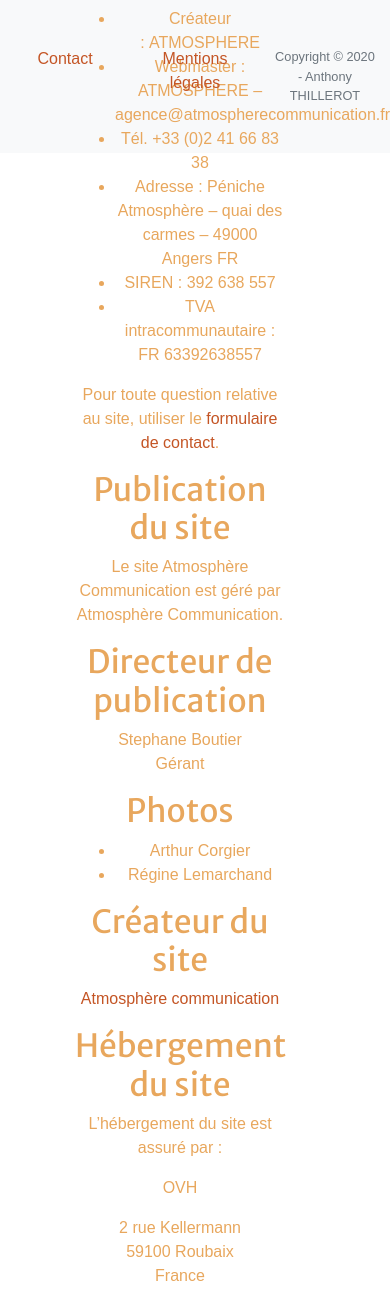
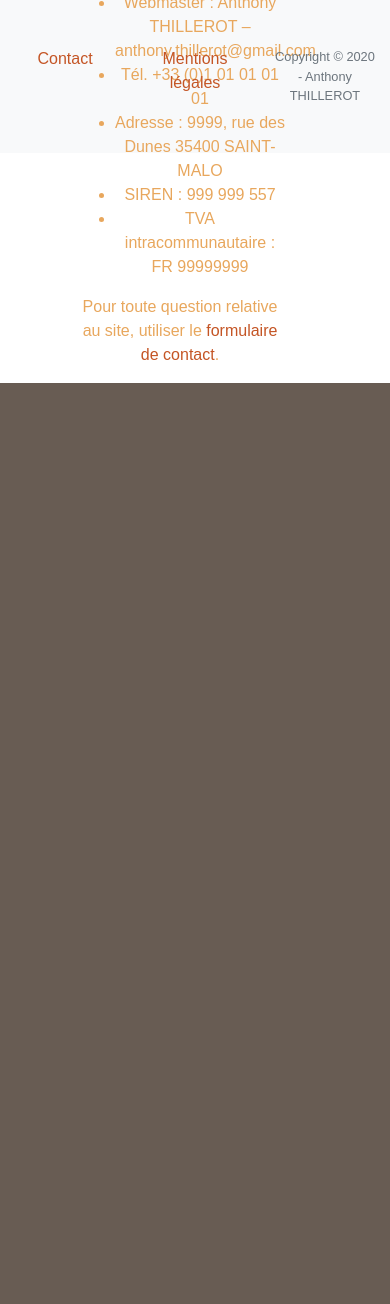
Before and after one commit to Anthony10700/P8, a Django app: page /purbeurre/legal_notice.html in a window 390 px wide. Shown: the part 777-2081 px from the top of the page. After the commit the page ends 1160 px from the top, so only its background shows below. Run offline with Django 3.2, Linux system fonts and the light colour scheme; parts of the project's set-up code (start-up, migrations or seed data) failed here and were passed over; some libraries are stand-ins or nearby versions; some web fonts are replaced.

Commit message:
add legal_notice

```diff
--- a/nutella_platform/purbeurre/templates/purbeurre/legal_notice.html
+++ b/nutella_platform/purbeurre/templates/purbeurre/legal_notice.html
@@ -5,13 +5,9 @@
     <div class="container ">
         <div class="row justify-content-center col-12">
             <div class="row justify-content-center col-12">
-                <div class="col-12 text-center">
-
+                <div class="col-12 text-center justify-content-center">
 
                     <h3>Mentions légales</h3>
-
-
-
 
                     <ul class="pt-3">
                         <hr class="col-12 border" />
@@ -19,61 +15,26 @@
                         <hr class="col-12 border" />
                         <li>Projet numéro 8 de la formation python sur OpenClassRooms</li>
                         <hr class="col-12 border" />
-                        <li>Développer par anthony thillerot
-                            <a class="d-block" href="mailto:anthony.thillerot@gmail.com">
-                                <i class="fa fa-envelope-o" aria-hidden="true"></i></a>
-
-                        </li>
 
                     </ul>
 
-
-
-                    <section class="container-fluid entry-content post-content" wfd-id="69">
-                        <div class="container" wfd-id="70">
-                            <div class="row" wfd-id="71">
-                                <div class="col-lg-4 col-md-12 col-sm-12 col-xs-12" wfd-id="77">
-                                    <p>En vertu de l’article 6 de la loi n° 2004-575 du 21 juin 2004 pour la confiance dans l’économie numérique, il est précisé aux utilisateurs du site&nbsp;http://www.atmosphere-communication.fr&nbsp;l’identité des différents
-                                        intervenants dans le cadre de sa réalisation et de son suivi :</p>
-                                    <ul wfd-id="78">
-                                        <li wfd-id="85">Propriétaire : ATMOSPHERE</li>
-                                        <li wfd-id="84">Créateur :&nbsp;ATMOSPHERE</li>
-                                        <li wfd-id="83">Webmaster : ATMOSPHERE – agence@atmospherecommunication.fr</li>
-                                        <li wfd-id="82">Tél. +33 (0)2 41 66 83 38</li>
-                                        <li wfd-id="81">Adresse : Péniche Atmosphère – quai des carmes – 49000 Angers&nbsp;FR</li>
-                                        <li wfd-id="80">SIREN : 392&nbsp;638&nbsp;557</li>
-                                        <li wfd-id="79">TVA intracommunautaire : FR 63392638557</li>
-                                    </ul>
-                                    <p>Pour toute question relative au site, utiliser le <a href="/contact/">formulaire de contact</a>.</p>
-                                </div>
-                                <div class="col-lg-4 col-md-12 col-sm-12 col-xs-12" wfd-id="73">
-                                    <h2>Publication du site</h2>
-                                    <p>Le site Atmosphère Communication est géré par Atmosphère Communication.</p>
-                                    <h2>Directeur de publication</h2>
-                                    <p>Stephane Boutier<br> Gérant
-                                    </p>
-                                    <h2>Photos</h2>
-                                    <ul wfd-id="74">
-                                        <li wfd-id="76">Arthur Corgier</li>
-                                        <li wfd-id="75">Régine Lemarchand</li>
-                                    </ul>
-                                </div>
-                                <div class="col-lg-4 col-md-12 col-sm-12 col-xs-12" wfd-id="72">
-                                    <h2>Créateur du site</h2>
-                                    <p><a href="https://www.atmosphere-communication.fr/" target="_blank" rel="noopener">Atmosphère communication</a></p>
-                                    <h2>Hébergement du site</h2>
-                                    <p>L’hébergement du site est assuré par :</p>
-                                    <p>OVH</p>
-                                    <p>2 rue Kellermann<br> 59100 Roubaix<br> France
-                                    </p>
-                                </div>
-                            </div>
+                    <div class="col-12" wfd-id="70">
+                        <div class="col-lg-12 col-md-12 col-sm-12 col-xs-12" wfd-id="77">
+                            <p>En vertu de l’article 6 de la loi n° 2004-575 du 21 juin 2004 pour la confiance dans l’économie numérique, il est précisé aux utilisateurs du site&nbsp;http://purbeurre-at.herokuapp.com/&nbsp;l’identité des différents intervenants
+                                dans le cadre de sa réalisation et de son suivi :</p>
+                            <ul wfd-id="78">
+                                <li wfd-id="85">Propriétaire : Anthony THILLEROT</li>
+                                <li wfd-id="84">Créateur :&nbsp;Anthony THILLEROT</li>
+                                <li wfd-id="83">Webmaster : Anthony THILLEROT – anthony.thillerot@gmail.com</li>
+                                <li wfd-id="82">Tél. +33 (0)1 01 01 01 01</li>
+                                <li wfd-id="81">Adresse : 9999, rue des Dunes 35400 SAINT-MALO</li>
+                                <li wfd-id="80">SIREN : 999&nbsp;999&nbsp;557</li>
+                                <li wfd-id="79">TVA intracommunautaire : FR 99999999</li>
+                            </ul>
+                            <p>Pour toute question relative au site, utiliser le <a href="{% url 'index' %}#contact">formulaire de contact</a>.</p>
                         </div>
 
-                    </section>
-
-
-
+                    </div>
 
                 </div>
 
--- a/nutella_platform/templates/base.html
+++ b/nutella_platform/templates/base.html
@@ -86,9 +86,6 @@
                 <div class="small text-center text-muted col-4 text-center">Copyright © 2020 - Anthony THILLEROT</div>
 
             </div>
-
-
-
         </div>
     </footer>
     <!-- Bootstrap core JS-->
```
Also changed, not shown: 1 other file.
